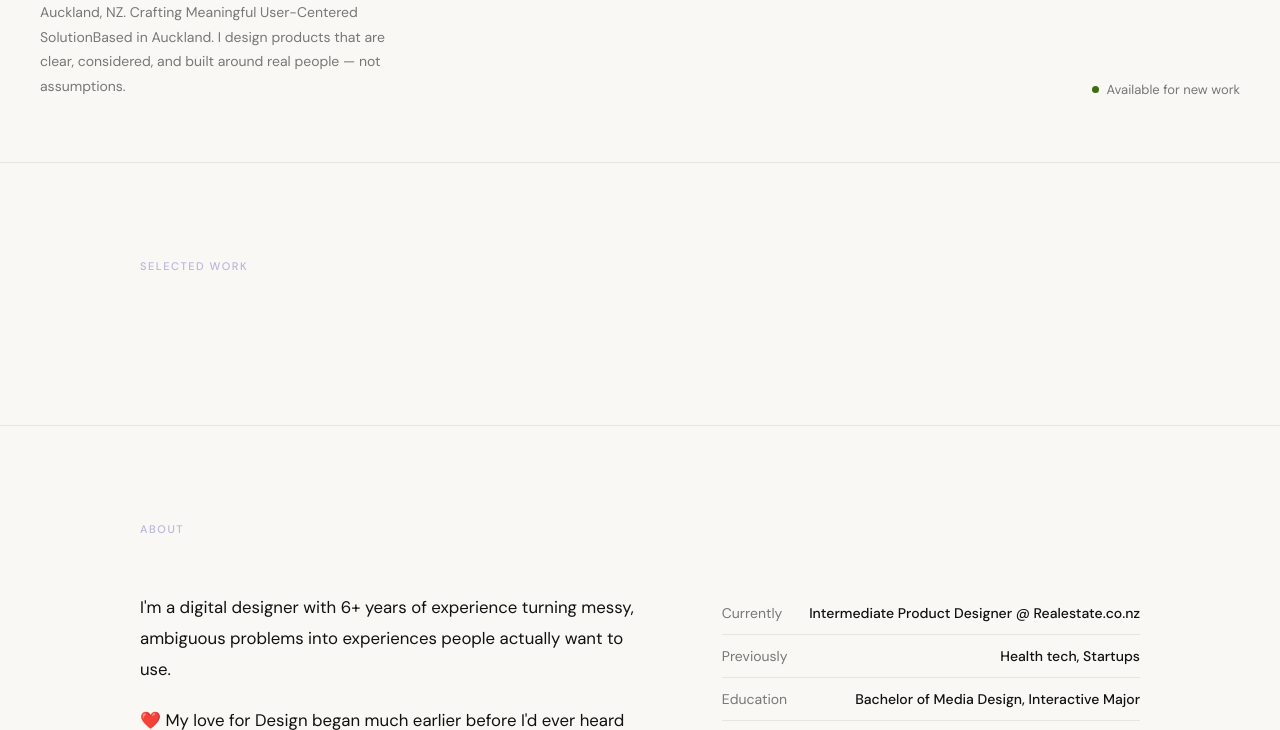
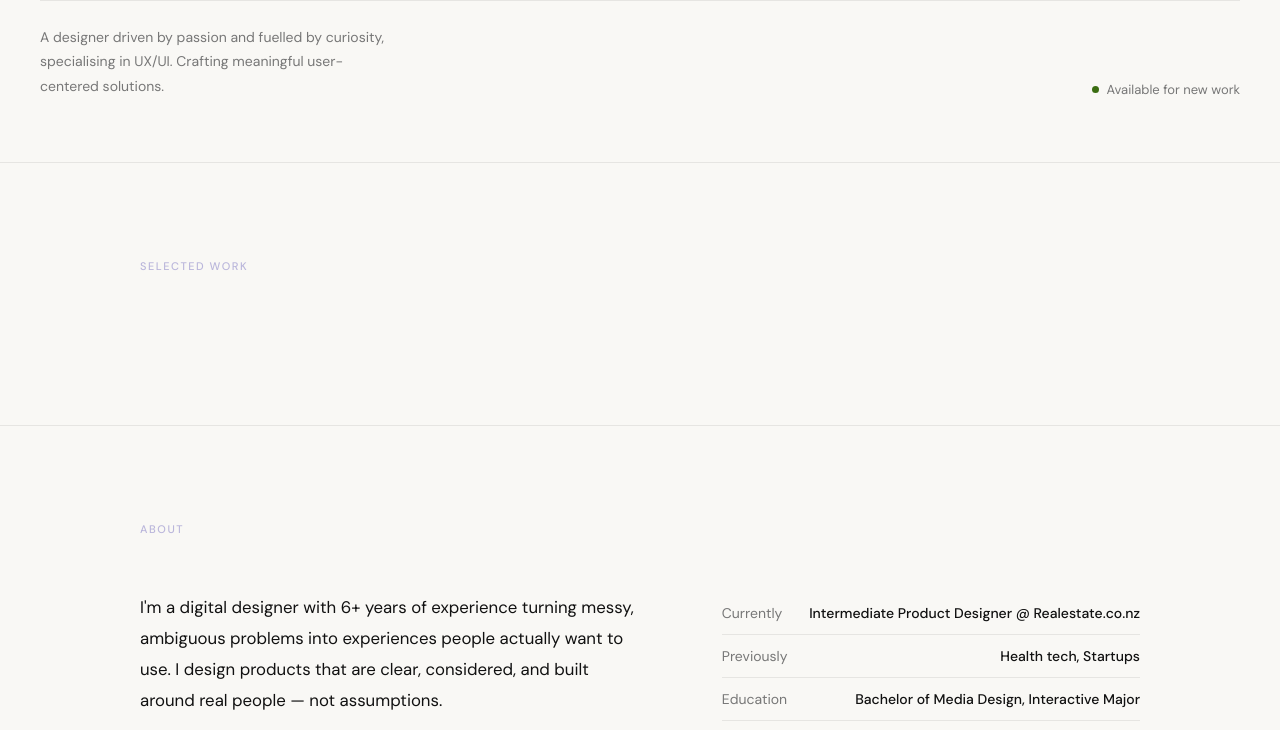
Before and after one commit to calaissparkle/calais, a plain HTML site: page index.html in a window 1280 px wide. Shown: the part 638-1368 px from the top of the page. Drawn offline with Linux system fonts and the light colour scheme.

Commit message:
Revise hero and about section text for clarity
Updated hero section text for clarity and conciseness. Added additional context to the about section.

```diff
--- a/index.html
+++ b/index.html
@@ -233,7 +233,7 @@ footer{
   <section class="hero" id="hero" style="border:none">
     <h1 class="hero-headline">Product designer<br>who cares about<br><em>the right problem.</em></h1>
     <div class="hero-sub-row">
-      <p class="hero-sub">>Driven by passion — and fuelled by curiosity, Calais Soper is a digital designer specialising in UX/UI in Auckland, NZ. Crafting Meaningful User-Centered SolutionBased in Auckland. I design products that are clear, considered, and built around real people — not assumptions.</p>
+      <p class="hero-sub">A designer driven by passion and fuelled by curiosity, specialising in UX/UI. Crafting meaningful user-centered solutions.</p>
       <div class="hero-avail"><span class="avail-dot"></span> Available for new work</div>
     </div>
   </section>
@@ -250,7 +250,7 @@ footer{
       <div class="section-label">About</div>
       <div class="about-grid">
         <div class="about-text">
-          <p>I'm a digital designer with 6+ years of experience turning messy, ambiguous problems into experiences people actually want to use.</p>
+          <p>I'm a digital designer with 6+ years of experience turning messy, ambiguous problems into experiences people actually want to use. I design products that are clear, considered, and built around real people — not assumptions.</p>
           <p>❤️ My love for Design began much earlier before I'd ever heard the term “User Experience” in my studies. For as long as I can remember, I’ve been fascinated by human behavior from the lens of technology. This fostered my passion for human-computer interaction.</p>
           <p>My process starts with real research and data: talking to people, observing behaviour, finding the gap between what people say they do and what they actually do. From there I move fast: sketches, prototypes, tests and iterations.</p>
           <p>When I'm not designing I'm probably reading, trying to perfect my coffee and matcha brews, galavanting around Zelda side quests, at the local community market or gig.</p>
@@ -339,7 +339,7 @@ const projects = [
     desc:'An accessible web application to assist with healthy skin practice and melanoma awareness in NZ..',
     tags:['Conversational UI','Product design','Public good'],
     stats:[{v:'81%',l:'Completion rate'},{v:'↑58pt',l:'vs baseline'}]
-  },
+  }
   // {
   //   num:'05', title:'Accessibility audit & fix', role:'Designer + researcher', year:'2023',
   //   emoji:'♿', bg:'linear-gradient(135deg,#3C3489 0%,#7F77DD 60%,#BAB6DB 100%)',
```
